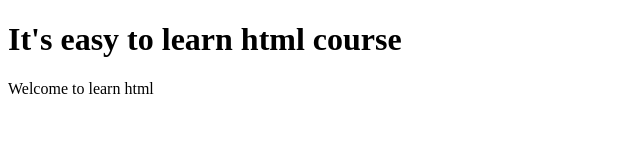
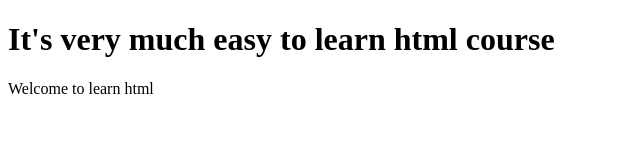
Before and after one commit to RAGHUL257/FullStackNew, a plain HTML site: page Welcome.html in a window 1280 px wide. Shown: the whole page, without its empty margins (0-640 px from the left). Drawn offline with Linux system fonts and the light colour scheme.

Commit message:
modified welcome html file

```diff
--- a/Welcome.html
+++ b/Welcome.html
@@ -4,7 +4,7 @@
         <title>Welcome</title>
     </head>
     <body>
-        <h1>It's easy to learn html course</h1>
+        <h1>It's very much easy to learn html course</h1>
         <p>Welcome to learn html</p>
     </body>
 </html>
```
